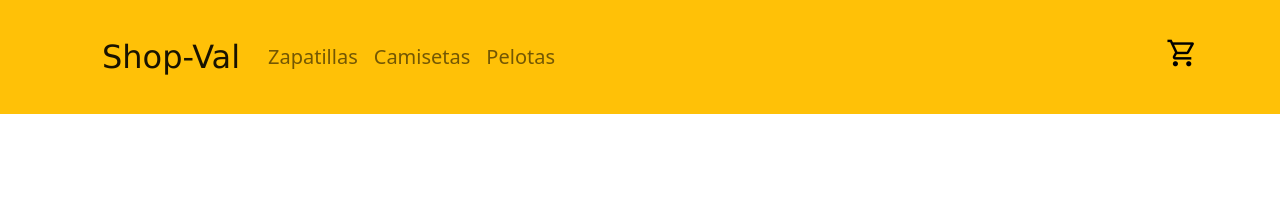
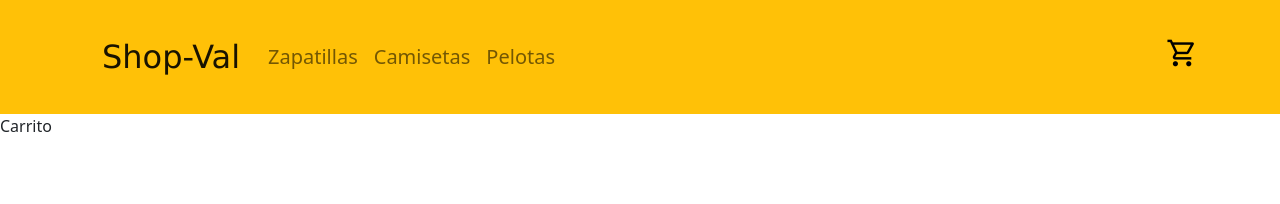
Before and after one commit to Valentino-Argenziano/ShopVal-Argenziano-Valentino, a React (Create React App) app: page /cart in a window 1280 px wide. Shown: the top 204 px of the page. Built offline with nearby package versions, Linux system fonts and the light colour scheme.

Commit message:
Eventos y onAdd

```diff
--- a/src/App.js
+++ b/src/App.js
@@ -1,6 +1,7 @@
 import NavBar from "./components/NavBar/NavBar"
 import ItemListContainer from "./components/ItemListContainer/ItemListContainer";
 import ItemDetailContainer from "./components/ItemDetailContainer/ItemDetailContainer";
+import Cart from "./components/Cart/Cart"
 import { BrowserRouter,Routes,Route } from "react-router-dom";
 
 const App = () => {
@@ -11,6 +12,7 @@ const App = () => {
             <Route path='/' element={<ItemListContainer greeting1={'Compra tus productos!'}/>}/>
             <Route path='/categoria/:id' element = {<ItemListContainer/>} />
             <Route path='/detail/:id' element = {<ItemDetailContainer/>} />
+            <Route path='/cart' element = {<Cart/>}/>
             </Routes>
         </BrowserRouter>
     )
--- /dev/null
+++ b/src/components/Cart/Cart.js
@@ -0,0 +1,9 @@
+import React from 'react'
+
+const Cart = () => {
+    return (
+        <div>Carrito</div>
+    )
+}
+
+export default Cart
--- a/src/components/ItemCount/ItemCount.js
+++ b/src/components/ItemCount/ItemCount.js
@@ -7,8 +7,9 @@ import 'react-toastify/dist/ReactToastify.css';
 
 
 
-const ItemCount = ({initial,stock}) => {
+const ItemCount = ({initial,stock,onAdd}) => {
     const [contador, setContador]=useState(1);
+
 
 
     const aumentarContador = () => {
@@ -39,7 +40,7 @@ const ItemCount = ({initial,stock}) => {
     }
 
     const agregarCarrito = ()=>{
-
+        onAdd(contador)
     }
 
     return (
--- a/src/components/ItemDetail/ItemDetail.js
+++ b/src/components/ItemDetail/ItemDetail.js
@@ -5,8 +5,13 @@ import CardContent from '@mui/material/CardContent';
 import CardMedia from '@mui/material/CardMedia';
 import Typography from '@mui/material/Typography';
 import ItemCount from '../ItemCount/ItemCount';
+import { useState } from 'react';
 
 const ItemDetail = ({ listProducts }) => {
+    const [numero, setNumero] = useState(0)
+    const onAdd = (num)=>{
+        setNumero(numero)
+    }
     return (
         <div className='itemDetail'>
             <Card className='cardShop' sx={{ maxWidth: 345 }} >
@@ -26,7 +31,7 @@ const ItemDetail = ({ listProducts }) => {
                         " Precio: ${listProducts.price}"
                     </Typography>
                 </CardContent>
-                <ItemCount stock="5" initial="1"/>
+                <ItemCount stock="5" initial="1" onAdd={onAdd}/>
                 <CardActions>
                 </CardActions>
             </Card>
```
Also changed, not shown: src/style.css (line endings or trailing spaces).
